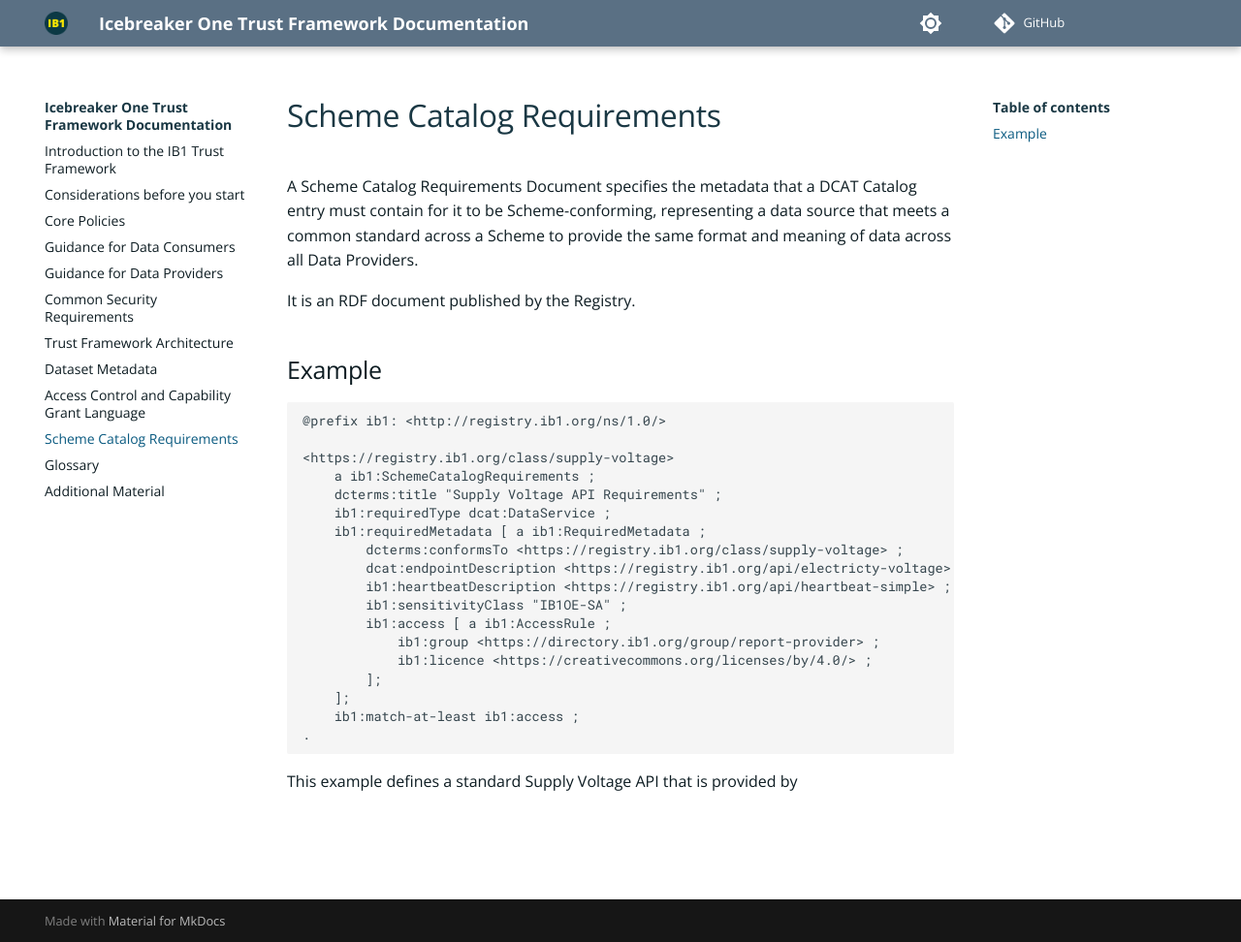
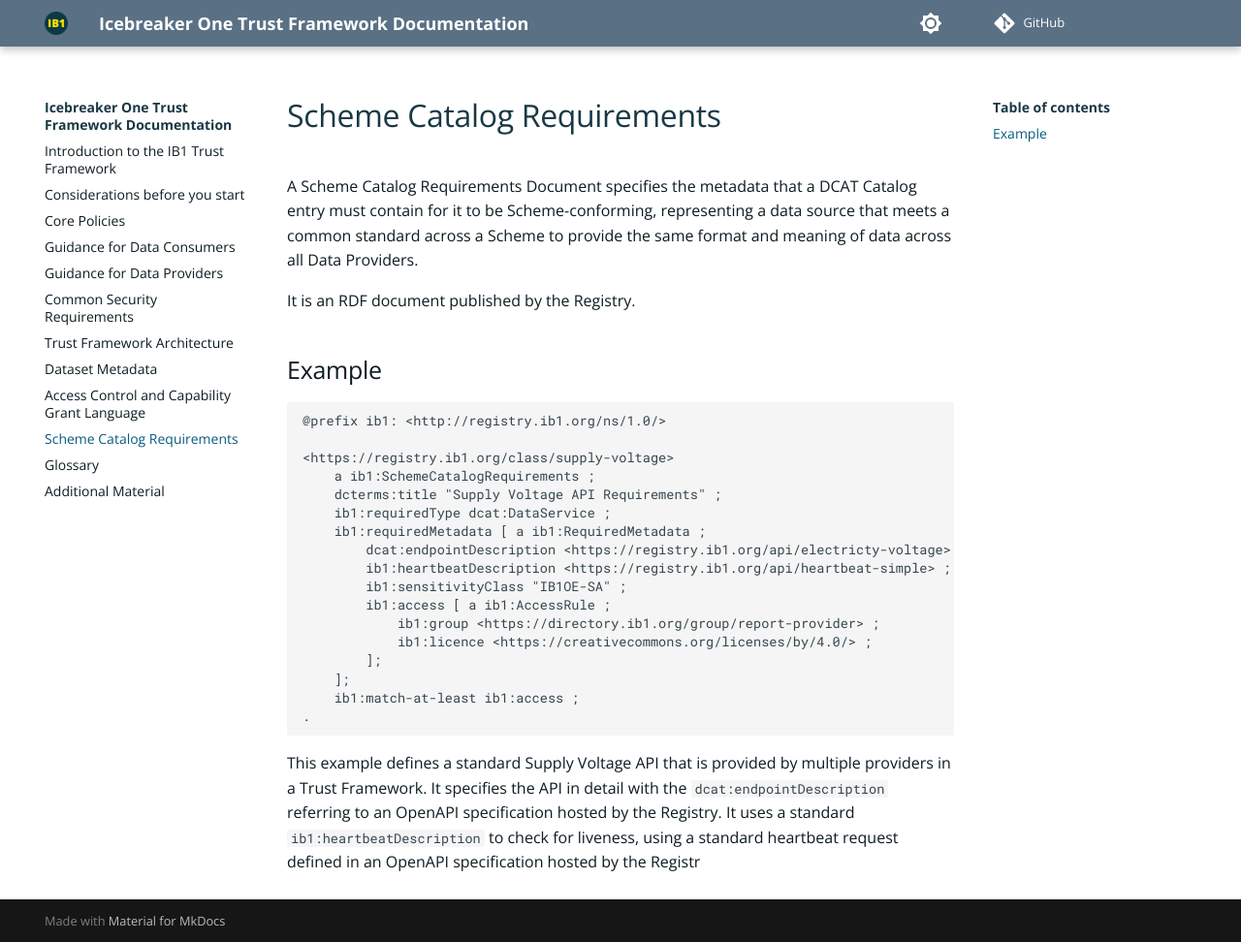
Before and after one commit to icebreakerone/ib1-technical-docs, an MkDocs documentation site: the page built from docs/scheme_catalog_requirements.md, in a window 1280 px wide and 972 px high. Shown: the whole window at 97% size. Built offline with MkDocs 1.6.1 and Material for MkDocs 9.7.7, drawn with Linux system fonts in a browser that asks for light colours; plug-ins that fetch from the network failed and are left out; comment, search, counter and statistics services are not loaded; the version menu is left out.

Commit message:
docs/scheme_catalog_requirements.md updated from https://stackedit.net/

````diff
--- a/docs/scheme_catalog_requirements.md
+++ b/docs/scheme_catalog_requirements.md
@@ -15,7 +15,6 @@ It is an RDF document published by the Registry.
 	dcterms:title "Supply Voltage API Requirements" ;
 	ib1:requiredType dcat:DataService ;
 	ib1:requiredMetadata [ a ib1:RequiredMetadata ;
-	    dcterms:conformsTo <https://registry.ib1.org/class/supply-voltage> ;
 	    dcat:endpointDescription <https://registry.ib1.org/api/electricty-voltage> ;
 	    ib1:heartbeatDescription <https://registry.ib1.org/api/heartbeat-simple> ;
 	    ib1:sensitivityClass "IB1OE-SA" ;
@@ -28,7 +27,7 @@ It is an RDF document published by the Registry.
 .
 ```
 
-This example defines a standard Supply Voltage API that is provided by
+This example defines a standard Supply Voltage API that is provided by multiple providers in a Trust Framework. It specifies the API in detail with the `dcat:endpointDescription` referring to an OpenAPI specification hosted by the Registry. It uses a standard `ib1:heartbeatDescription` to check for liveness, using a standard heartbeat request defined in an OpenAPI specification hosted by the Registr
 <!--stackedit_data:
-eyJoaXN0b3J5IjpbLTkwNDMzMzQyNiwxMjY4ODM2NzA4XX0=
+eyJoaXN0b3J5IjpbLTM0MDQ4ODEwOSwxMjY4ODM2NzA4XX0=
 -->
````
